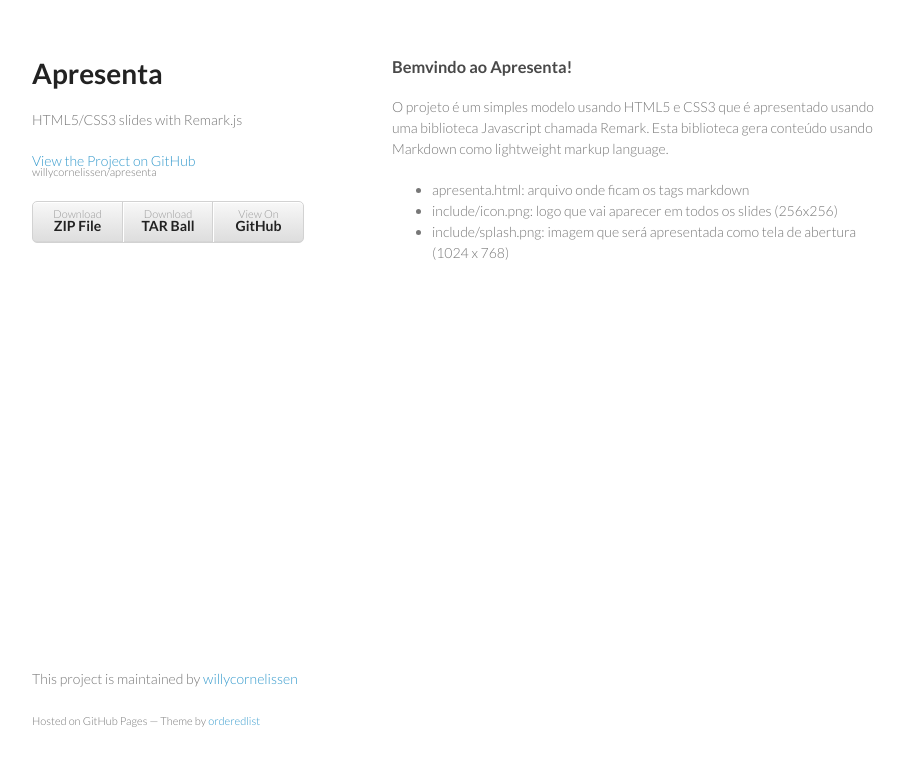
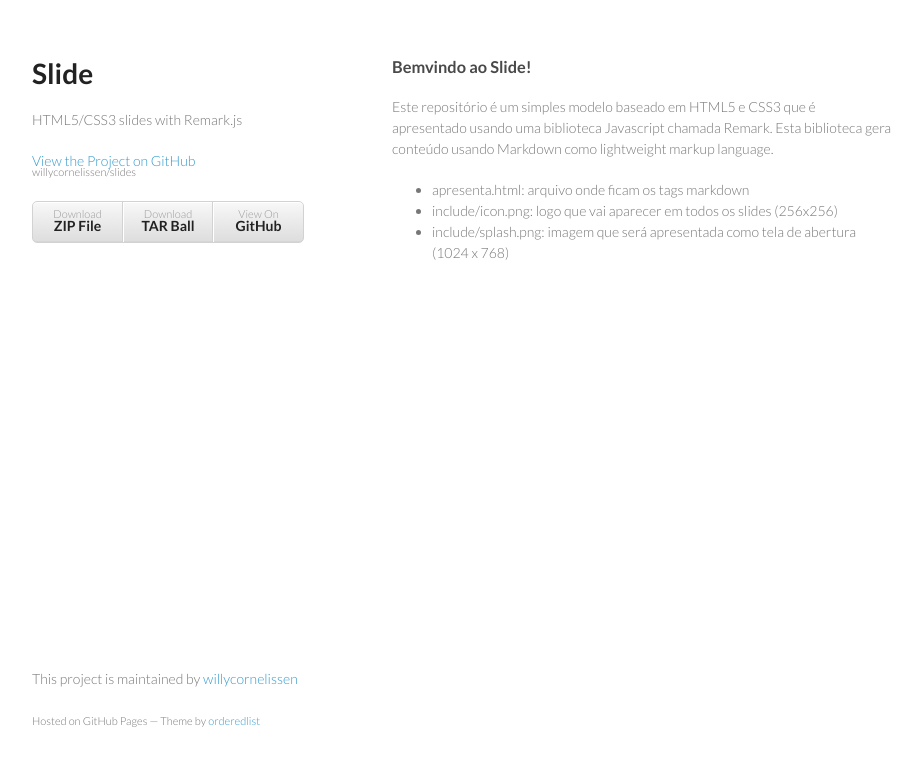
Before and after one commit to willycornelissen/slides, a plain HTML site: page index.html in a window 1280 px wide. Shown: the whole page, without its empty margins (178-1100 px from the left). Drawn offline with Linux system fonts and the light colour scheme.

```diff
--- a/index.html
+++ b/index.html
@@ -3,7 +3,7 @@
   <head>
     <meta charset="utf-8">
     <meta http-equiv="X-UA-Compatible" content="chrome=1">
-    <title>Apresenta by willycornelissen</title>
+    <title>Slide by willycornelissen</title>
 
     <link rel="stylesheet" href="stylesheets/styles.css">
     <link rel="stylesheet" href="stylesheets/pygment_trac.css">
@@ -15,23 +15,23 @@
   <body>
     <div class="wrapper">
       <header>
-        <h1>Apresenta</h1>
+        <h1>Slide</h1>
         <p>HTML5/CSS3 slides with Remark.js</p>
 
-        <p class="view"><a href="https://github.com/willycornelissen/apresenta">View the Project on GitHub <small>willycornelissen/apresenta</small></a></p>
+        <p class="view"><a href="https://github.com/willycornelissen/slides">View the Project on GitHub <small>willycornelissen/slides</small></a></p>
 
 
         <ul>
-          <li><a href="https://github.com/willycornelissen/apresenta/zipball/master">Download <strong>ZIP File</strong></a></li>
-          <li><a href="https://github.com/willycornelissen/apresenta/tarball/master">Download <strong>TAR Ball</strong></a></li>
-          <li><a href="https://github.com/willycornelissen/apresenta">View On <strong>GitHub</strong></a></li>
+          <li><a href="https://github.com/willycornelissen/slides/zipball/master">Download <strong>ZIP File</strong></a></li>
+          <li><a href="https://github.com/willycornelissen/slides/tarball/master">Download <strong>TAR Ball</strong></a></li>
+          <li><a href="https://github.com/willycornelissen/slides">View On <strong>GitHub</strong></a></li>
         </ul>
       </header>
       <section>
         <h3>
-<a name="bemvindo-ao-apresenta" class="anchor" href="#bemvindo-ao-apresenta"><span class="octicon octicon-link"></span></a>Bemvindo ao Apresenta!</h3>
+<a name="bemvindo-ao-slide" class="anchor" href="#bemvindo-ao-slide"><span class="octicon octicon-link"></span></a>Bemvindo ao Slide!</h3>
 
-<p>O projeto é um simples modelo usando HTML5 e CSS3 que é apresentado usando uma biblioteca Javascript chamada Remark. Esta biblioteca gera conteúdo usando Markdown como lightweight markup language.</p>
+<p>Este repositório é um simples modelo baseado em HTML5 e CSS3 que é apresentado usando uma biblioteca Javascript chamada Remark. Esta biblioteca gera conteúdo usando Markdown como lightweight markup language.</p>
 
 <ul>
 <li>apresenta.html: arquivo onde ficam os tags markdown</li>
--- a/params.json
+++ b/params.json
@@ -1 +1 @@
-{"name":"Apresenta","tagline":"HTML5/CSS3 slides with Remark.js","body":"### Bemvindo ao Apresenta!\r\nO projeto é um simples modelo usando HTML5 e CSS3 que é apresentado usando uma biblioteca Javascript chamada Remark. Esta biblioteca gera conteúdo usando Markdown como lightweight markup language.\r\n\r\n* apresenta.html: arquivo onde ficam os tags markdown\r\n* include/icon.png: logo que vai aparecer em todos os slides (256x256)\r\n* include/splash.png: imagem que será apresentada como tela de abertura (1024 x 768)\r\n\r\n","google":"","note":"Don't delete this file! It's used internally to help with page regeneration."}
+{"name":"Slide","tagline":"HTML5/CSS3 slides with Remark.js","body":"### Bemvindo ao Slide!\r\nEste repositório é um simples modelo baseado em HTML5 e CSS3 que é apresentado usando uma biblioteca Javascript chamada Remark. Esta biblioteca gera conteúdo usando Markdown como lightweight markup language.\r\n\r\n* apresenta.html: arquivo onde ficam os tags markdown\r\n* include/icon.png: logo que vai aparecer em todos os slides (256x256)\r\n* include/splash.png: imagem que será apresentada como tela de abertura (1024 x 768)\r\n\r\n","google":"","note":"Don't delete this file! It's used internally to help with page regeneration."}
```
